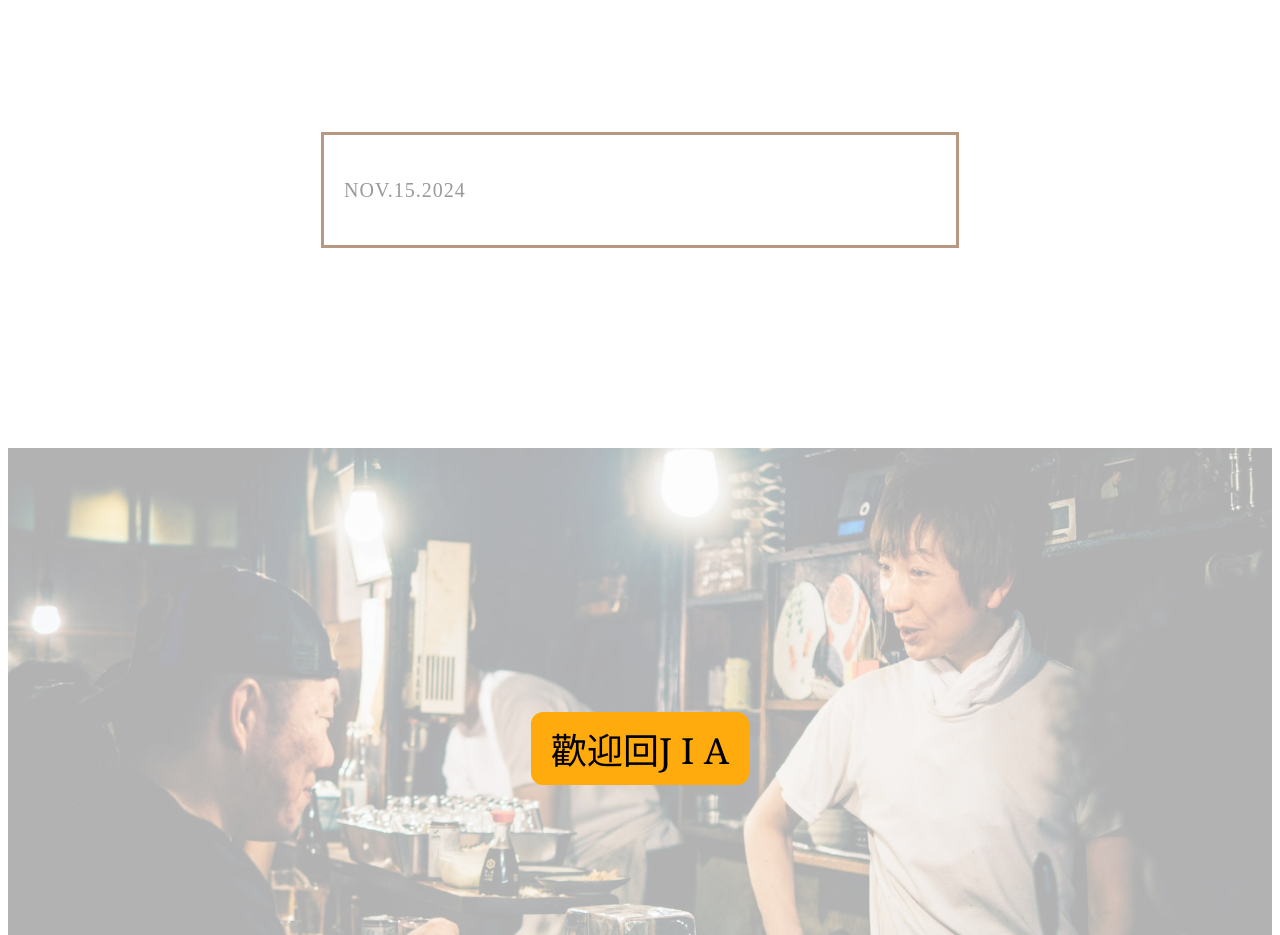
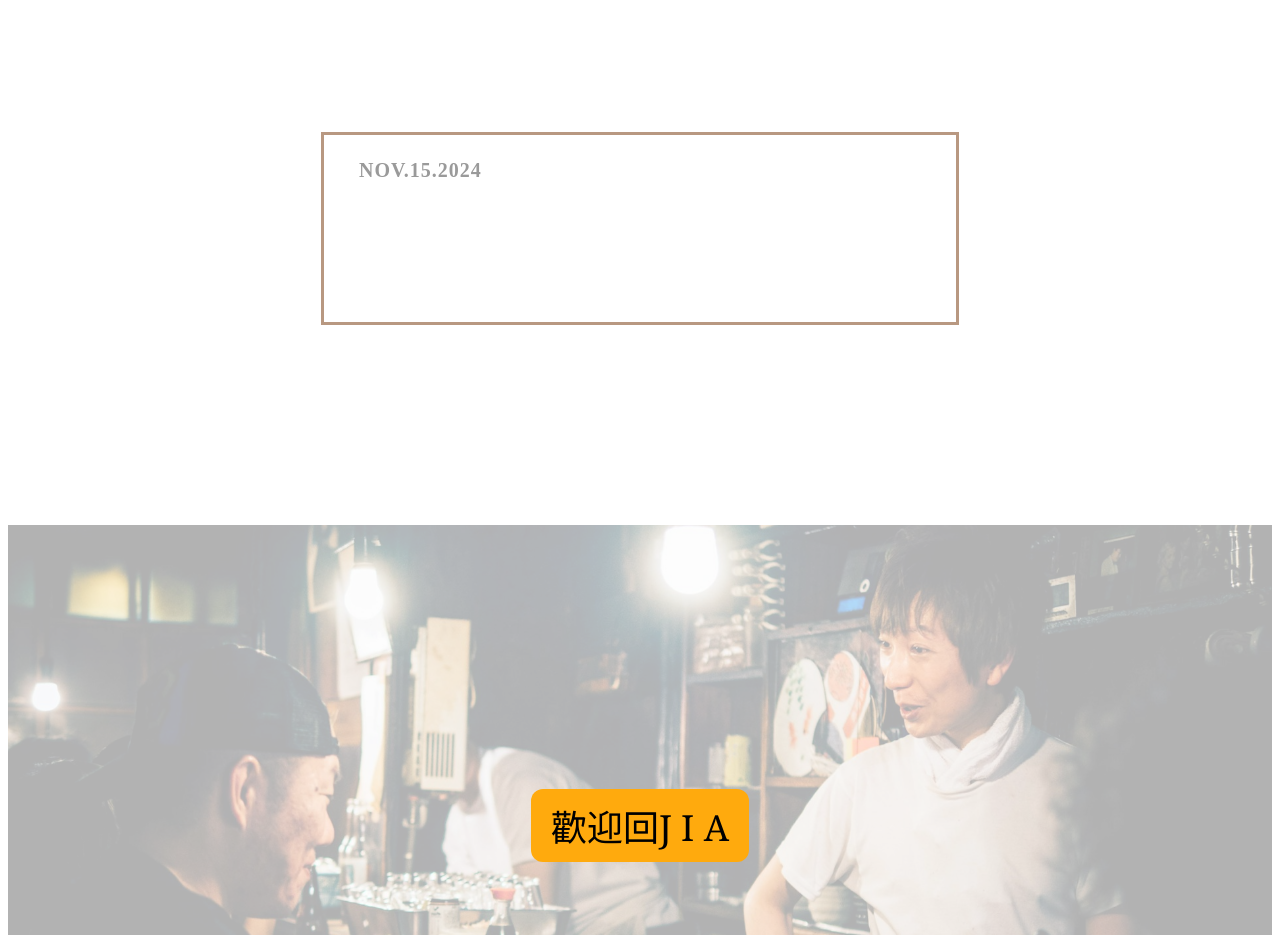
Before and after one commit to JamesChen1118/jia-project, a React (Vite) app: page / in a window 1280 px wide. Shown: the part 2120-3055 px from the top of the page. Built offline with nearby package versions, Linux system fonts and the light colour scheme; the HTML template or start-up script is replaced by a standard one.

Commit message:
feat: Home News  section change v2

```diff
--- a/src/pages/Home/index.css
+++ b/src/pages/Home/index.css
@@ -3,7 +3,7 @@
 
 .header {
     position: fixed;
-    top: 0;
+    news-title: 0;
     left: 0;
     width: 100%;
     z-index: 3;
@@ -69,7 +69,7 @@
 
 .banner-title {
     position: absolute;
-    top: 350px;
+    news-title: 350px;
     left: 50%;
     transform: translateX(-50%);
     z-index: 2;
@@ -93,7 +93,7 @@
     font-size: 2.5rem;
     font-style: italic;
     text-align: center;
-    margin-top: 80px;
+    margin-news-title: 80px;
 }
 
 
@@ -187,21 +187,19 @@
 
 
 /* ----------- NEWS 最新消息區域 ----------- */
-.newsArea {
+.news-section {
     margin: 200px auto;
     border: 3px solid #b89881;
     width: 50%;
-}
-
-.newsArea .item {
     cursor: pointer;
 }
 
-.new-item {
+
+.news-item {
     color: #fff;
 }
 
-.newsArea .new-item .top {
+.news-section .news-item .news-title {
     position: relative;
     padding: 20px;
     display: flex;
@@ -209,10 +207,10 @@
     align-items: center;
 }
 
-.newsArea .new-item .top::before {
+.news-section .news-item .news-title::before {
     content: "";
     position: absolute;
-    top: 35%;
+    news-title: 35%;
     right: 30px;
     display: block;
     width: 10px;
@@ -222,12 +220,12 @@
     transform: rotate(45deg);
 }
 
-.top:hover {
+.news-title:hover {
     /* transform: scale(1.05); */
 }
 
 
-.newsArea .new-item .dateBox {
+.news-section .news-item .news-date {
     font-family: "Crimson Text", serif;
     font-size: 20px;
     text-transform: uppercase;
@@ -238,7 +236,7 @@
 
 
 
-.newsArea .new-item .title {
+.news-section .news-item {
     padding-left: 15px;
     padding-right: 25px;
     font-size: 20px;
@@ -247,40 +245,16 @@
     letter-spacing: 1.4px;
 }
 
-.newsArea .new-item .bottom {
+.news-section .news-item .bottom {
     padding: 40px 20px;
     padding-left: 25px;
     display: none;
-    border-top: 1px solid rgba(184, 152, 129, 0.3);
     cursor: auto;
 }
 
-.newsArea .new-item .textEditor .textBox {
-    display: -webkit-box;
-    display: -ms-flexbox;
-    display: flex;
-}
 
-.newsArea .new-item .textEditor .textBox .text,
-.newsArea .new-item .textEditor .textBox .Img {
+.news-section .news-item {
     width: 50%;
-}
-
-.newsArea .new-item .textEditor .textBox .text {
-    padding-right: 25px;
-    font-size: 14px;
-    font-weight: 300;
-    line-height: 1.8;
-    letter-spacing: 0.5px;
-}
-
-.newsArea .new-item .textEditor .textBox .Img {
-    padding-left: 25px;
-    padding-right: 15px;
-}
-
-.newsArea .new-item .textEditor .textBox .Img img {
-    display: block;
 }
 
 /* ---------- Reservation 訂位區域 ---------- */
--- a/src/pages/Home/index.jsx
+++ b/src/pages/Home/index.jsx
@@ -46,35 +46,13 @@ const Home = () => {
       </div>
 
       {/* <!-- ---------  News 最新消息區域 --------- --> */}
-      <div className="newsArea">
-        <div className="newsItem">
-          <div className="item">
-            <div className="new-item">
-              <div className="top">
-                <div className="dateBox">
-                  <div className="date">Nov.15.2024</div>
-                </div>
-
-                <h3 className="title">11月活動限定，生啤買一送一 ~!!!</h3>
-              </div>
-
-              <div className="bottom">
-                <div className="textEditor">
-                  <div className="textBox">
-                    <div className="text">
-                      <div dir="auto">
-                        <a href="#">訂位連結</a>
-                        <a href="#">活動資訊</a>
-                      </div>
-                    </div>
-                  </div>
-
-                  <div className="Img">
-                    <img title="" alt="" />
-                  </div>
-                </div>
-              </div>
+      <div className="news-section">
+        <div className="news-list">
+          <div className="news-item">
+            <div className="news-title">
+              <div className="news-date">Nov.15.2024</div>
             </div>
+            <h3 className="title">11月活動限定，生啤買一送一 ~!!!</h3>
           </div>
         </div>
       </div>
```
